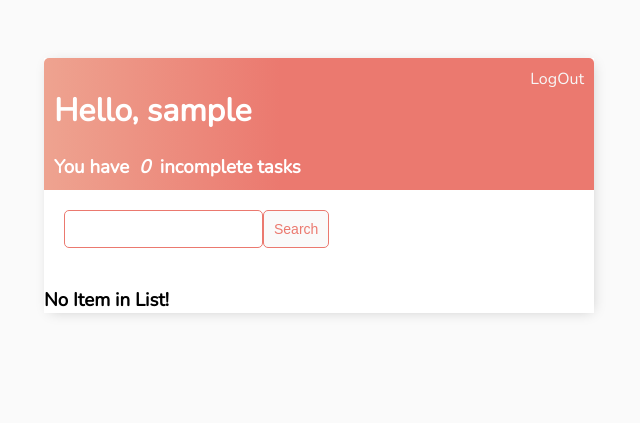
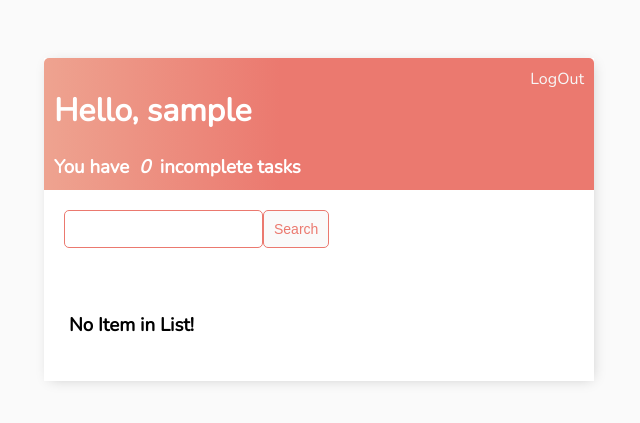
Before and after one commit to FArooghOghba/Django-CBV-TodoApp, a Django app: page / in a window 1280 px wide. Shown: the top 423 px of the page, without its empty margins (321-961 px from the left). Run offline with Django 3.2, Linux system fonts and the light colour scheme; the visitor is signed in with stand-in values (Sample User, id 1); data that the repository does not hold is empty; some libraries are stand-ins or nearby versions.

Commit message:
style: empty task list

```diff
--- a/core/static/style.css
+++ b/core/static/style.css
@@ -34,6 +34,12 @@ p {
     padding: 10px;
     border-radius: 5px 5px 0 0;
     background: linear-gradient(90deg, #EEA390 0%, #EB796F 43%, #EB796F 100%);
+}
+
+.empty-list {
+    display: flex;
+    justify-content: space-between;
+    padding: 25px;
 }
 
 .header-bar a {
--- a/core/todo/templates/todo/task_list.html
+++ b/core/todo/templates/todo/task_list.html
@@ -67,7 +67,9 @@
 
         </div>
         {% empty %}
-            <h3>No Item in List!</h3>
+            <div class="empty-list">
+                <h3>No Item in List!</h3>
+            </div>
         {% endfor %}
     </div>
 
```
